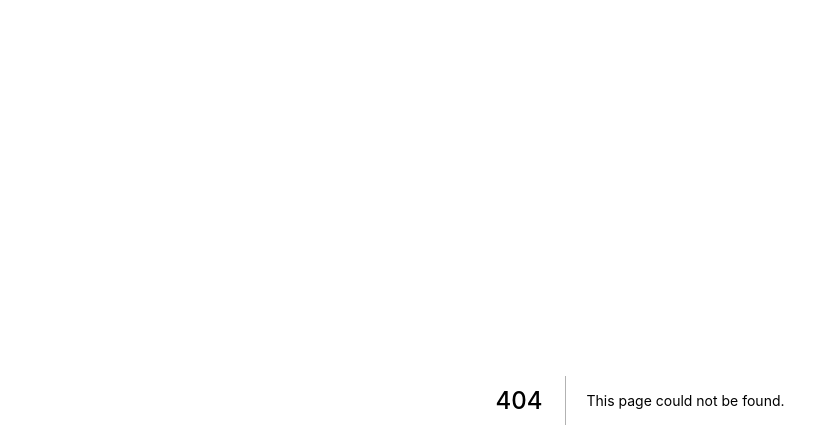
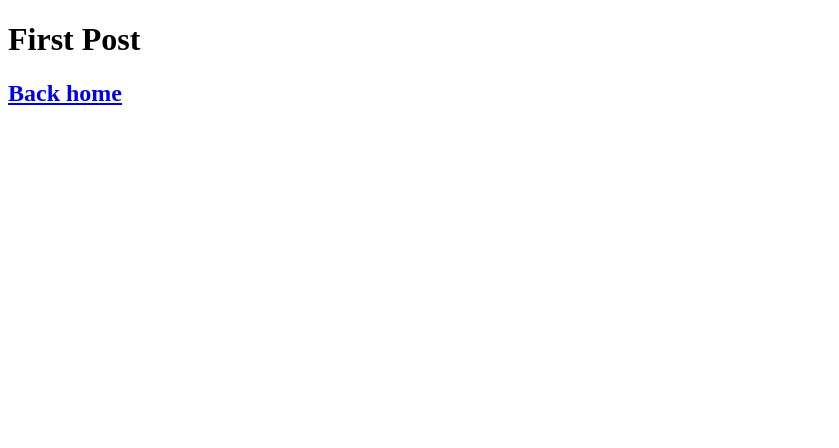
Before and after one commit to denelvis/edu_nextjs, a Next.js app: page /posts/first-post in a window 1280 px wide. Before the commit this address had no page. Shown: the top 448 px of the page, without its empty margins (0-839 px from the left). Built offline with nearby package versions, Linux system fonts and the light colour scheme.

Commit message:
added first post page

```diff
--- /dev/null
+++ b/pages/posts/first-post.js
@@ -0,0 +1,16 @@
+import Link from "next/link";
+
+const FirstPost = () => {
+  return (
+    <>
+      <h1>First Post</h1>
+      <h2>
+        <Link href="/">
+          <a>Back home</a>
+        </Link>
+      </h2>
+    </>
+  );
+};
+
+export default FirstPost;
```
Also changed, not shown: pages/index.js (+8 -5 lines).
